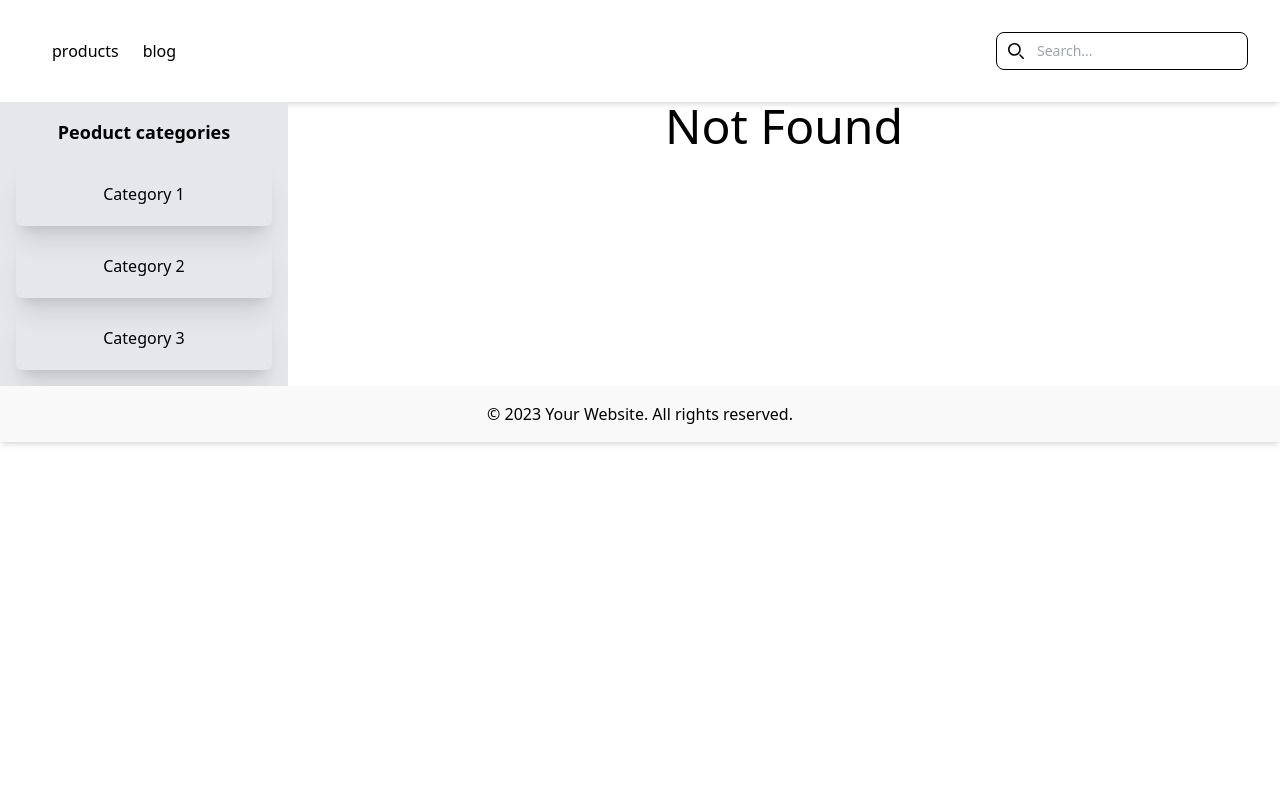
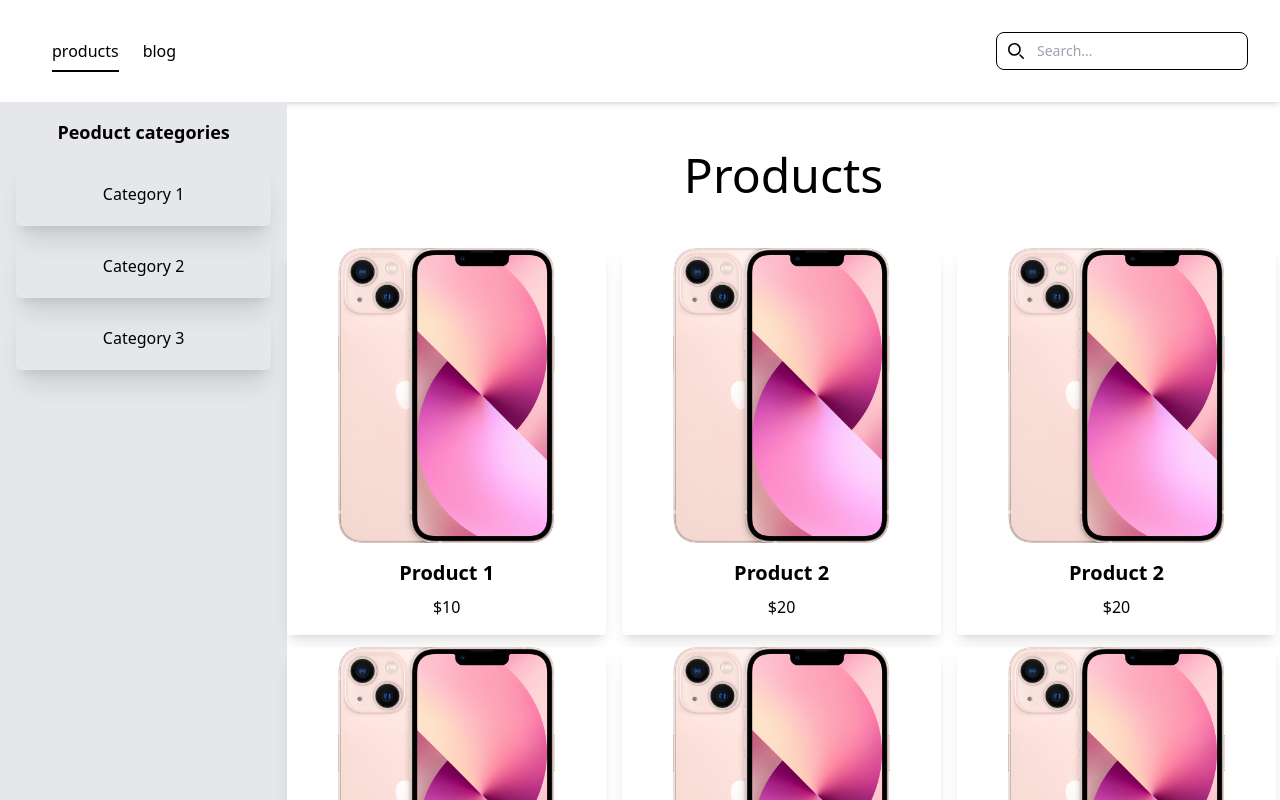
Before and after one commit to mahtabfalahat/responsive-store-web, a Next.js app: page /products in a window 1280 px wide. Before the commit this address had no page. Shown: the top 800 px of the page. Built offline with nearby package versions, Linux system fonts and the light colour scheme.

Commit message:
add product card

```diff
--- a/src/app/_components/footer/footer.tsx
+++ b/src/app/_components/footer/footer.tsx
@@ -1,6 +1,6 @@
 export const Footer: React.FC = () => {
   return (
-    <footer className="dark:border-base-content dark:border-opacity-5">
+    <footer className="dark:border-base-content dark:border-opacity-5 ">
       <div className="p-4 text-center text-neutral-700 dark:text-neutral-200 bg-white border-gray-200 dark:bg-gray-900 shadow-md">
         <p className="text-center text-gray-400">© {new Date().getFullYear()} Your Website. All rights reserved.</p>
       </div>
--- a/src/app/_components/header/top-navigation.tsx
+++ b/src/app/_components/header/top-navigation.tsx
@@ -5,7 +5,7 @@ import { usePathname } from "next/navigation";
 
 export const TopNavigation: React.FC = () => {
   const menuItems: NavigationMenuItem[] = [
-    { title: "products", href: "/" },
+    { title: "products", href: "/products" },
     { title: "blog", href: "/blog" },
   ];
 
--- a/src/app/layout.tsx
+++ b/src/app/layout.tsx
@@ -15,7 +15,7 @@ export default function RootLayout({ children }: { children: React.ReactNode })
   return (
     <html lang="en" className={`${figtree.variable} `}>
       <body className="min-h-screen grid grid-rows-[80px_1fr_auto] dark:bg-base-content dark:text-base-content">
-        <div className="flex flex-col ">
+        <div className="flex flex-col  min-h-screen ">
           <Header />
           <div className="flex flex-grow">
             <Sidebar />
--- a/src/app/page.tsx
+++ b/src/app/page.tsx
@@ -1,3 +1,3 @@
 export default function Home() {
-  return <main className="flex min-h-screen flex-col items-center justify-between p-24">products</main>;
+  return <main className="flex min-h-screen flex-col items-center justify-between p-24"></main>;
 }
--- /dev/null
+++ b/src/app/products/_components/productCard/productCard.tsx
@@ -0,0 +1,28 @@
+import React from "react";
+import Image from "next/image";
+import productImg from "./../../../../../public/images/productImg.jpeg";
+
+type Product = {
+  id: number;
+  name: string;
+  price: number;
+  image: string;
+};
+
+type ProductCardProps = {
+  product: Product;
+};
+
+const ProductCard: React.FC<ProductCardProps> = ({ product }) => {
+  return (
+    <div className="max-w-xs rounded overflow-hidden shadow-lg mr-1">
+      <Image className="w-full" src={productImg} alt={product.name} />
+      <div className="px-6 py-4">
+        <div className="font-bold text-xl mb-2">{product.name}</div>
+        <p className="text-gray-700 text-base">${product.price}</p>
+      </div>
+    </div>
+  );
+};
+
+export default ProductCard;
--- /dev/null
+++ b/src/app/products/_components/productList/productList.tsx
@@ -0,0 +1,72 @@
+import React from "react";
+import ProductCard from "../productCard/productCard";
+``;
+type Product = {
+  id: number;
+  name: string;
+  price: number;
+  image: string;
+};
+
+const products: Product[] = [
+  {
+    id: 1,
+    name: "Product 1",
+    price: 10,
+    image: "/product1.jpg",
+  },
+  {
+    id: 2,
+    name: "Product 2",
+    price: 20,
+    image: "/product2.jpg",
+  },
+  {
+    id: 3,
+    name: "Product 2",
+    price: 20,
+    image: "/product2.jpg",
+  },
+  {
+    id: 4,
+    name: "Product 2",
+    price: 20,
+    image: "/product2.jpg",
+  },
+  {
+    id: 5,
+    name: "Product 2",
+    price: 20,
+    image: "/product2.jpg",
+  },
+  {
+    id: 6,
+    name: "Product 2",
+    price: 20,
+    image: "/product2.jpg",
+  },
+  {
+    id: 7,
+    name: "Product 2",
+    price: 20,
+    image: "/product2.jpg",
+  },
+  {
+    id: 8,
+    name: "Product 2",
+    price: 20,
+    image: "/product2.jpg",
+  },
+];
+
+const ProductList: React.FC = () => {
+  return (
+    <div className="grid grid-cols-1 gap-3 md:grid-cols-3 mr-auto">
+      {products.map((product) => (
+        <ProductCard key={product.id} product={product} />
+      ))}
+    </div>
+  );
+};
+
+export default ProductList;
--- /dev/null
+++ b/src/app/products/page.tsx
@@ -0,0 +1,14 @@
+import ProductList from "./_components/productList/productList";
+
+export default async function Products() {
+  return (
+    <div className="container mr-auto text-center w-full">
+      <div className="text-5xl flex justify-center items-center w-full text-red-800 mr-2 p-6 divide-x-0 ">
+        <h1>Products</h1>
+        <hr className="my-12 h-0.5 border-t-0 bg-gray opacity-100 dark:opacity-50" />
+      </div>
+
+      <ProductList />
+    </div>
+  );
+}
```
Also changed, not shown: public/images/productImg.jpeg (added), src/app/products/[slug]/page.tsx (added).
